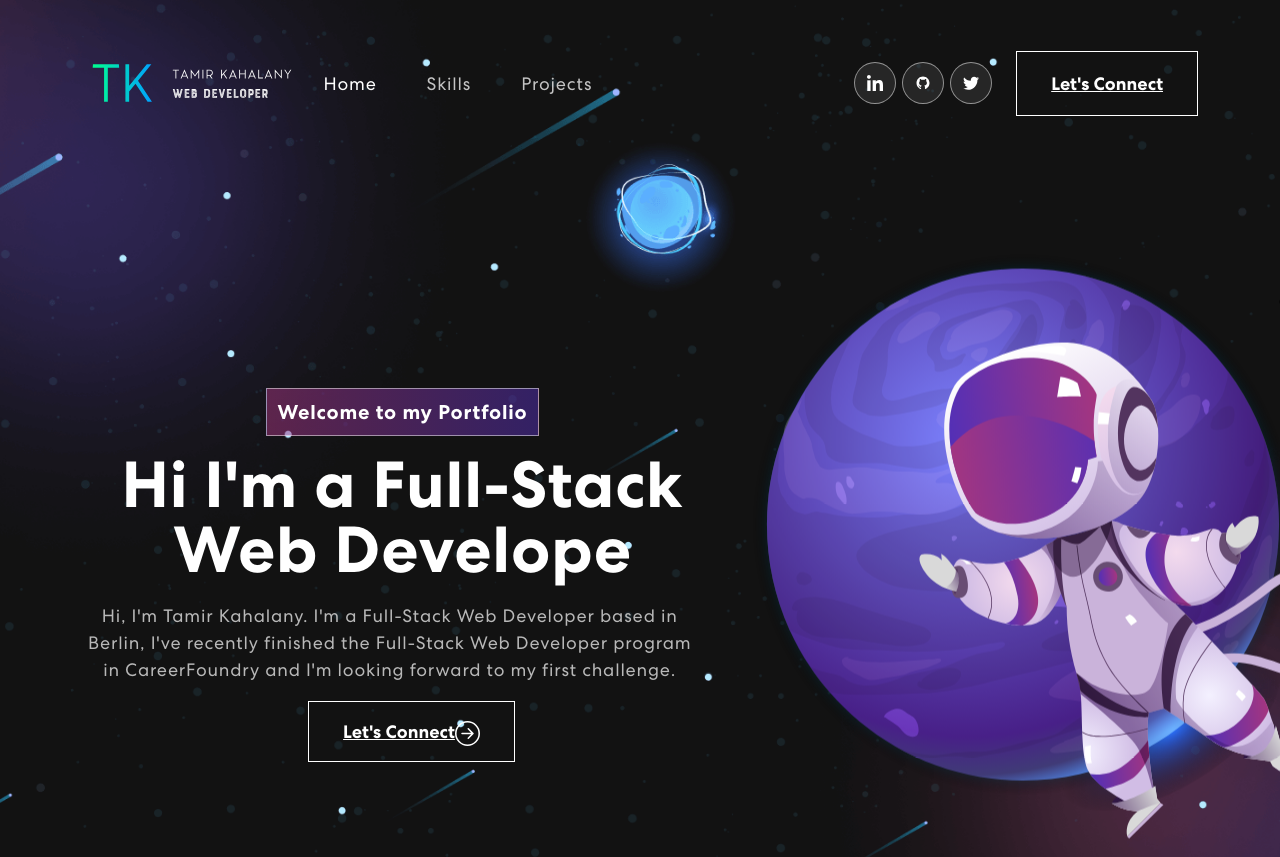
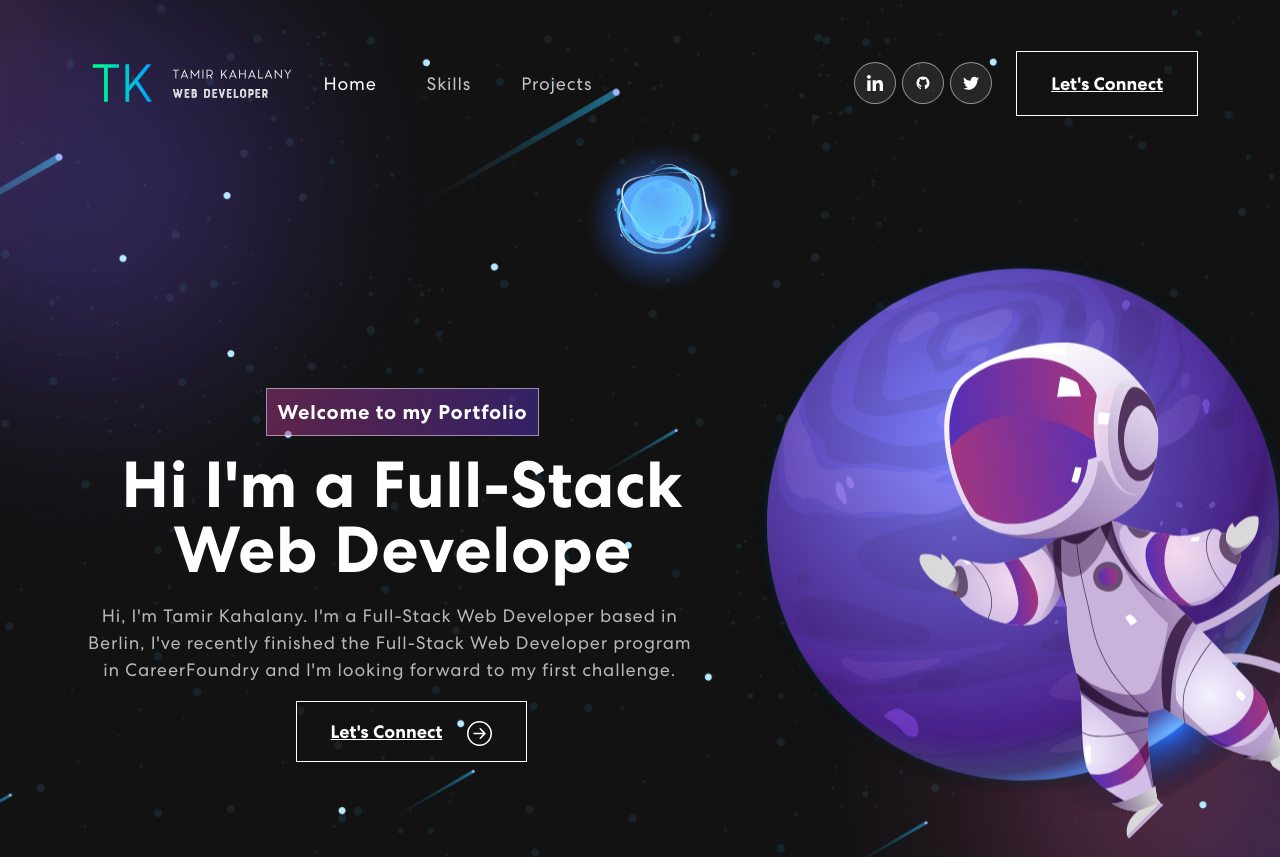
Before and after one commit to TKTamir/portfolio, a React (Create React App) app: page / in a window 1280 px wide. Shown: the top 857 px of the page. Built offline with nearby package versions, Linux system fonts and the light colour scheme.

Commit message:
Add margin to Arrow

```diff
--- a/src/App.css
+++ b/src/App.css
@@ -338,6 +338,10 @@ nav.navbar .navbar-toggler[aria-expanded="true"] .navbar-toggler-icon {
   margin-bottom: 35px;
 }
 
+.arrowRightCircle {
+  margin-left: 25px;
+}
+
 /************ Skills Css ************/
 .skill {
   padding: 0 0 50px 0;
--- a/src/components/Banner.js
+++ b/src/components/Banner.js
@@ -68,7 +68,7 @@ export const Banner = () => {
                   </p>
                   <a href="#contact" className="contact-btn">
                     Let's Connect
-                    <ArrowRightCircle size={25} />
+                    <ArrowRightCircle size={25} className="arrowRightCircle" />
                   </a>
                 </div>
               )}
```
